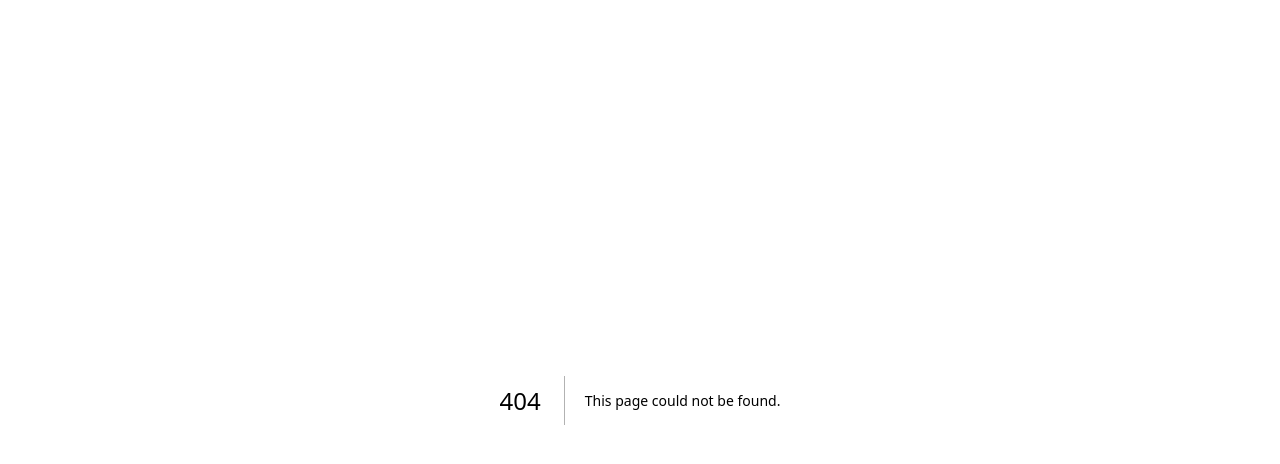
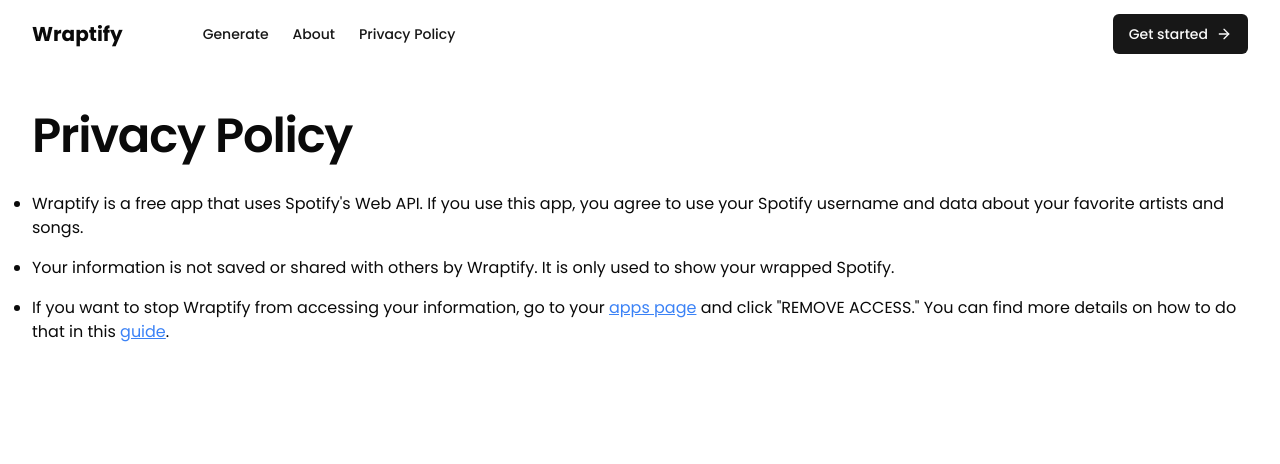
Before and after one commit to iblabd/wraptify, a Next.js app: page /privacy-policy in a window 1280 px wide. Before the commit this address had no page. Shown: the top 464 px of the page. Built offline with nearby package versions, Linux system fonts and the light colour scheme; no server answers.

Commit message:
Add privacy policy page

```diff
--- /dev/null
+++ b/src/app/(main)/privacy-policy/page.jsx
@@ -0,0 +1,46 @@
+import { Header } from '@/components/fragments/header'
+import Link from 'next/link'
+
+export default async function Generate() {
+  return (
+    <>
+      <Header title="Privacy Policy" />
+      <div className="mt-0 lg:mt-8">
+        <ul className="flex list-disc flex-col space-y-4">
+          <li>
+            Wraptify is a free app that uses Spotify's Web API. If you use this
+            app, you agree to use your Spotify username and data about your
+            favorite artists and songs.
+          </li>
+          <li>
+            Your information is not saved or shared with others by Wraptify. It
+            is only used to show your wrapped Spotify.
+          </li>
+          <li>
+            If you want to stop Wraptify from accessing your information, go to
+            your{' '}
+            <Link
+              href="https://www.spotify.com/account/apps/"
+              passHref
+              className="text-blue-500 underline hover:text-blue-700"
+              target="blank"
+            >
+              apps page
+            </Link>{' '}
+            and click "REMOVE ACCESS." You can find more details on how to do
+            that in this{' '}
+            <Link
+              href="https://support.spotify.com/us/article/spotify-on-other-apps/"
+              passHref
+              className="text-blue-500 underline hover:text-blue-700"
+              target="blank"
+            >
+              guide
+            </Link>
+            .
+          </li>
+        </ul>
+      </div>
+    </>
+  )
+}
--- a/src/components/fragments/navbar.jsx
+++ b/src/components/fragments/navbar.jsx
@@ -14,7 +14,7 @@
   const navigation = [
     { name: 'Generate', href: '/generate' },
     { name: 'About', href: '#' },
-    { name: 'FAQs', href: '#' },
+    { name: 'Privacy Policy', href: '/privacy-policy' },
   ]
 
   return (
```
